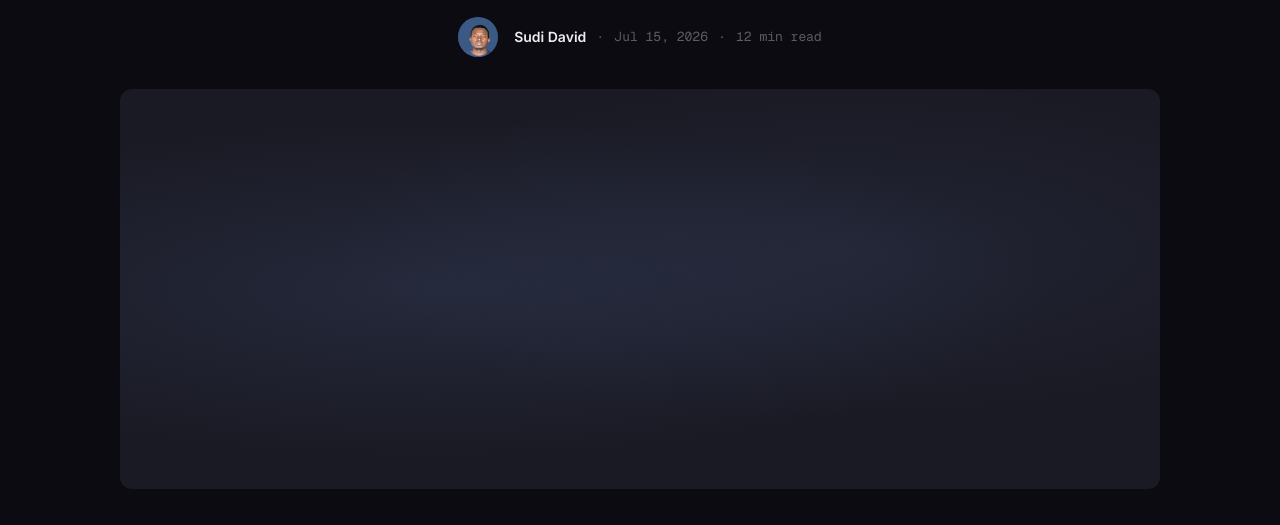
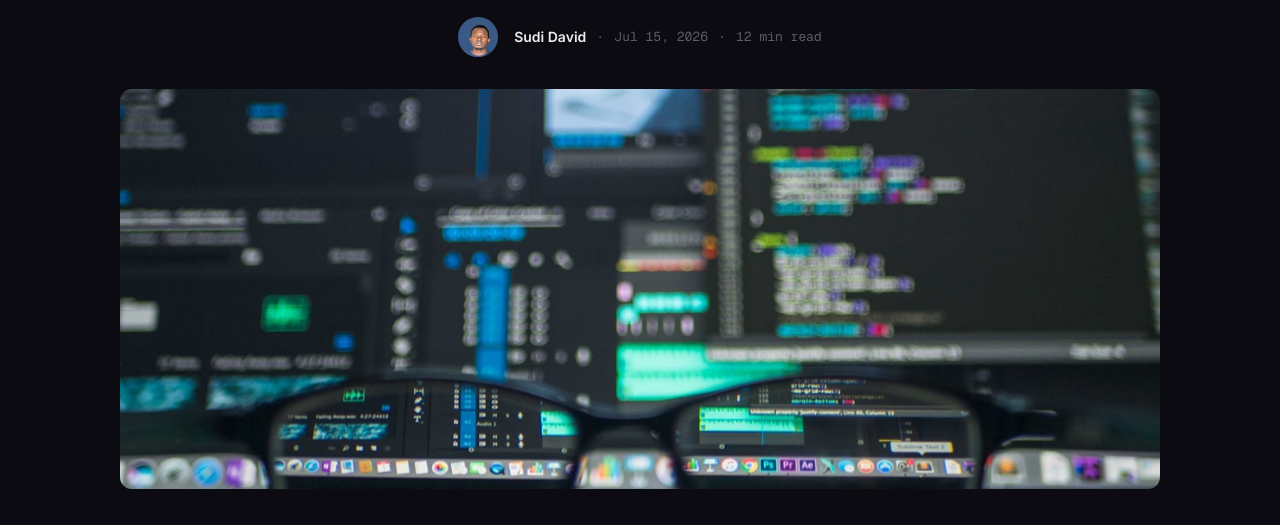
Before and after one commit to SudiDav/sudi-portfolio, an Astro site: page /blog/real-time-collaboration in a window 1280 px wide. Shown: the part 427-952 px from the top of the page. Built offline with nearby package versions, Linux system fonts and the light colour scheme; Astro itself is replaced by a stand-in of ours.

Commit message:
Replace image placeholders with real Unsplash photos
Add tech-themed images for all 6 work project cards, the featured
blog card, and the article cover. Removes placeholder SVGs and
CSS gradient backgrounds.

```diff
--- a/src/pages/blog.astro
+++ b/src/pages/blog.astro
@@ -97,6 +97,7 @@ const topics = ["React", "TypeScript", "DevOps", "Architecture", "Rust", "Go"];
         date={featured.date}
         readTime={featured.readTime}
         category={featured.category}
+        image="/images/blog-featured.jpg"
         href="/blog/real-time-collaboration"
       />
     </section>
--- a/src/pages/blog/real-time-collaboration.astro
+++ b/src/pages/blog/real-time-collaboration.astro
@@ -65,7 +65,9 @@ const related = [
     </section>
 
     <div class="cover-wrap">
-      <div class="cover-image"></div>
+      <div class="cover-image">
+        <img src="/images/article-cover.jpg" alt="Real-time collaboration engine" />
+      </div>
     </div>
 
     <article class="article-body">
@@ -305,10 +307,13 @@ const related = [
     height: 400px;
     border-radius: 12px;
     overflow: hidden;
-    background:
-      radial-gradient(ellipse at 30% 50%, rgba(96, 126, 188, 0.15) 0%, transparent 60%),
-      radial-gradient(ellipse at 70% 40%, rgba(96, 126, 188, 0.1) 0%, transparent 50%),
-      var(--color-bg-card);
+    background: var(--color-bg-card);
+  }
+
+  .cover-image img {
+    width: 100%;
+    height: 100%;
+    object-fit: cover;
   }
 
   /* ---- Article Body ---- */
```
Also changed, not shown: src/pages/work.astro (+7 -0 lines), public/images/article-cover.jpg (added), public/images/blog-featured.jpg (added), public/images/datapipe.jpg (added), public/images/infrawatch.jpg (added), public/images/nexus-cli.jpg (added), public/images/reacton.jpg (added), public/images/syncboard.jpg (added), public/images/termsync.jpg (added).
